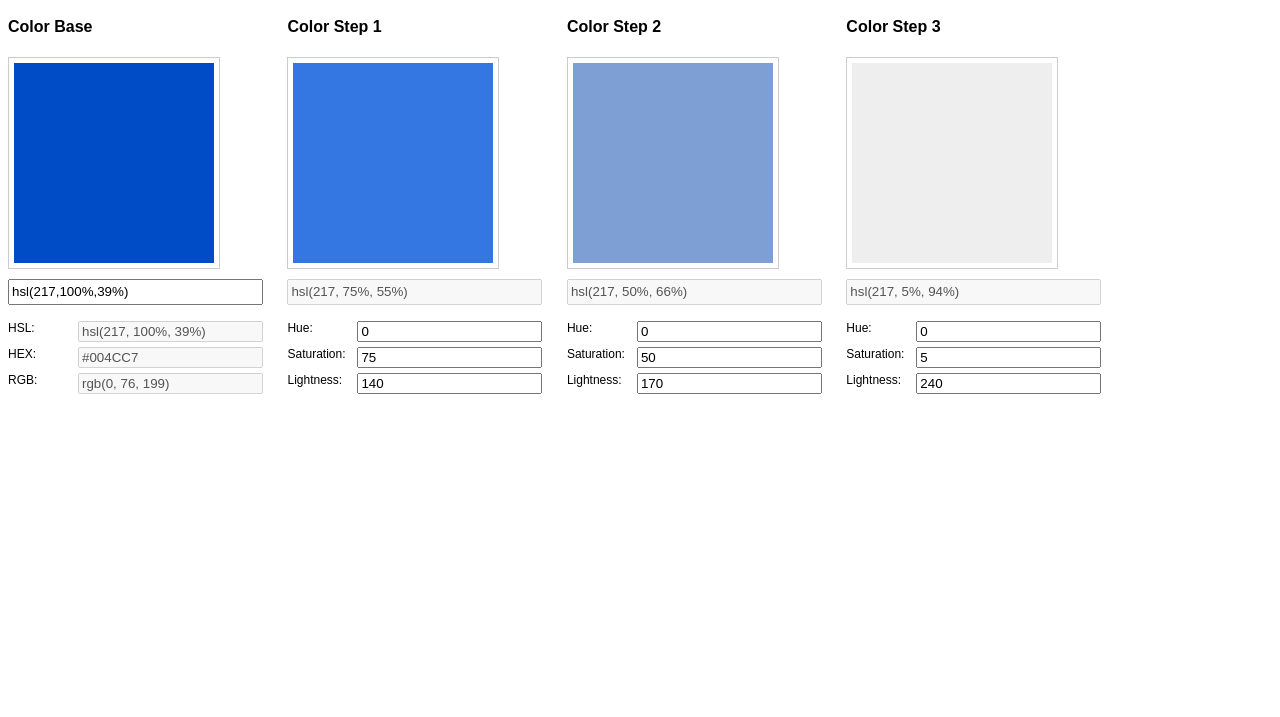
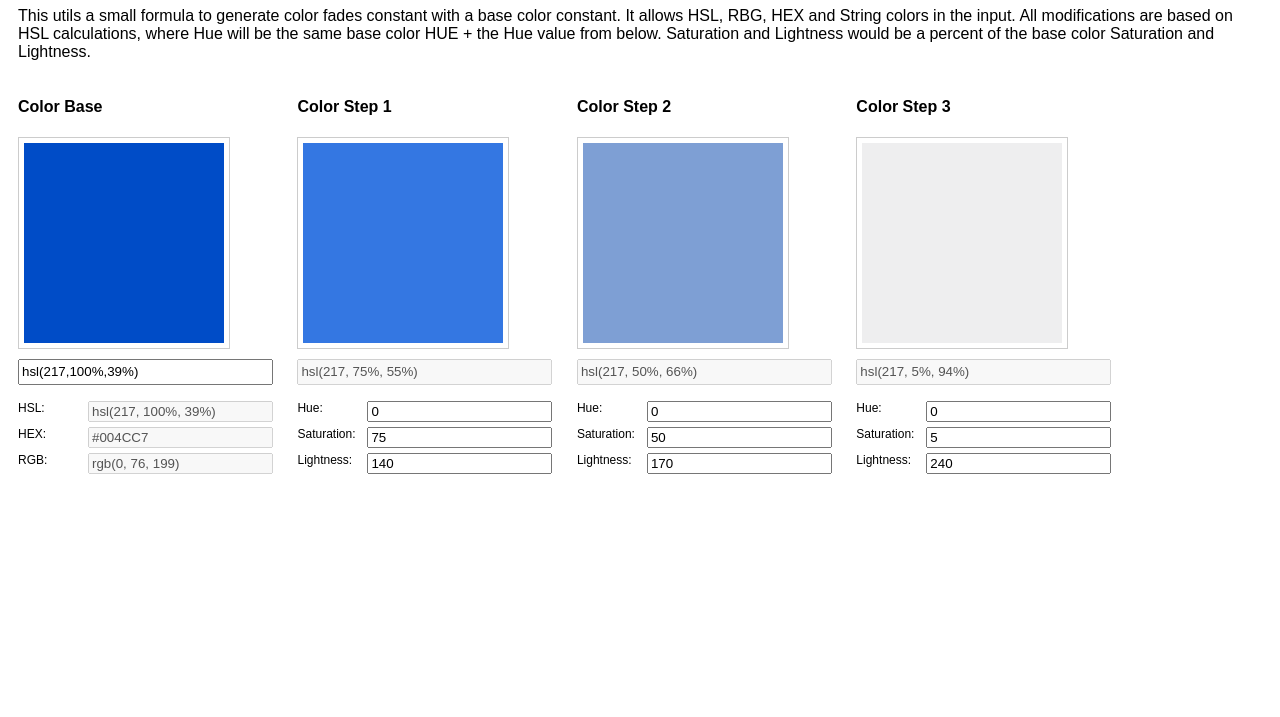
Before and after one commit to jicninja/ColorGenerator, a website with bundled scripts: page index.html in a window 1280 px wide. Shown: the part 83-800 px from the top of the page. Built offline with nearby package versions, Linux system fonts and the light colour scheme.

Commit message:
add description

```diff
--- a/index.html
+++ b/index.html
@@ -20,6 +20,15 @@
 
         <main>
             <h1>Color constant generator</h1>
+
+            <p>This utils a small formula to generate color fades constant with a base color constant.
+                    It allows HSL, RBG, HEX and String colors in the input.
+
+                    All modifications are based on HSL calculations, where Hue will be the same base color HUE + the Hue value from below.
+
+                    Saturation and Lightness would be a percent of the base color Saturation and Lightness.
+            </p>
+
             <div class="color-wrapper">
                 <label class="color-badge">
                     <h4>Color Base</h4>
--- a/style.css
+++ b/style.css
@@ -1,4 +1,5 @@
 html {
+    padding: 10px;
     font-family: Arial, Helvetica, sans-serif;
 }
 
```
